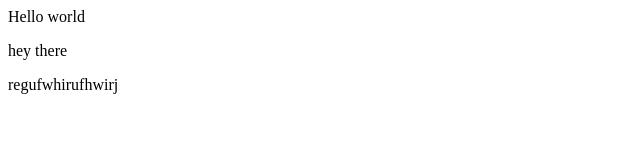
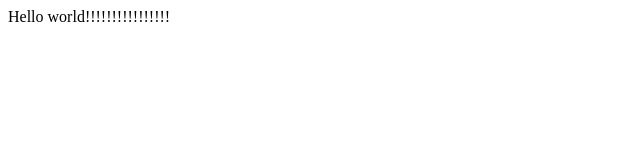
Before and after one commit to swoodberry202/SloanFirstRepo, a plain HTML site: page index.html in a window 1280 px wide. Shown: the whole page, without its empty margins (0-640 px from the left). Drawn offline with Linux system fonts and the light colour scheme.

Commit message:
pls work

```diff
--- a/index.html
+++ b/index.html
@@ -1,6 +1,5 @@
 <head></head>
 <body>
-<p>Hello world</p>
-<p>hey there</p>
-<p>regufwhirufhwirj</p>
+<p>Hello world!!!!!!!!!!!!!!!!</p>
+
 </body>
```
